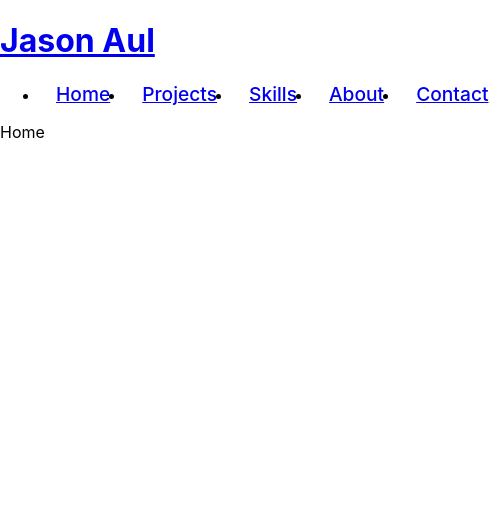
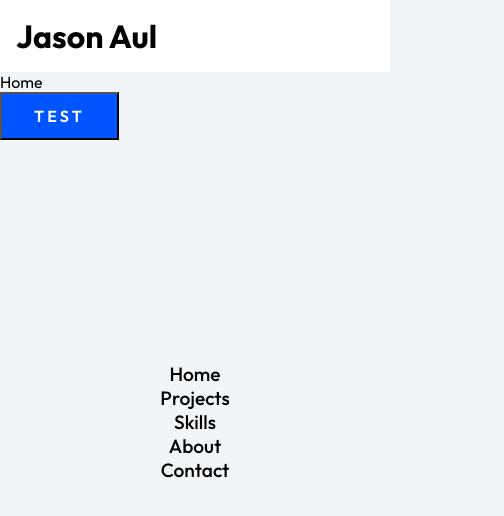
Before and after one commit to jasonaul/portfolio, a React (Create React App) app: page / in a window 390 px wide. Shown: the top 516 px of the page, 504 px wide, since content can reach past the window. Built offline with nearby package versions, Linux system fonts and the light colour scheme.

Commit message:
working on making nav mobile-responsive

```diff
--- a/src/components/Navbar.css
+++ b/src/components/Navbar.css
@@ -1,5 +1,14 @@
+.header-nav {
+    display: flex;
+    justify-content: space-between;
+    align-items: center;
+    padding: 1rem;
+    background-color: white;
+}
+
 .nav-menu {
     display: flex;
+    list-style: none;
 }
 
 .nav-menu li {
@@ -10,3 +19,17 @@
     font-size: 1.2rem;
     font-weight: 500;
 }
+
+@media screen and (max-width: 1040px) {
+    .nav-menu {
+        flex-direction: column;
+        justify-content: center;
+        align-items: center;
+        width: 100%;
+        height: 100vh;
+        position: absolute;
+        top: 0;
+        left: 0;
+        z-index: -3;
+    }
+}
--- a/src/index.css
+++ b/src/index.css
@@ -1,4 +1,4 @@
-body {
+/* body {
   margin: 0;
   font-family: -apple-system, BlinkMacSystemFont, 'Segoe UI', 'Roboto', 'Oxygen',
     'Ubuntu', 'Cantarell', 'Fira Sans', 'Droid Sans', 'Helvetica Neue',
@@ -10,4 +10,50 @@
 code {
   font-family: source-code-pro, Menlo, Monaco, Consolas, 'Courier New',
     monospace;
+} */
+
+@import url('https://fonts.googleapis.com/css2?family=Outfit:wght@100;200;300;400;500;600;700;800;900&display=swap');
+
+* {
+  box-sizing: border-box;
+  margin: 0;
+  padding: 0;
+  font-family: "Outfit", sans-serif
 }
+
+body {
+  background: #f1f5f8;
+}
+
+h1, h4, p, a {
+  color: black;
+  text-decoration: none;
+}
+
+ul {
+  list-style-type: none;
+}
+
+/* BUTTON CSS SETTINGS */
+
+.btn {
+  padding: 12px 32px;
+  font-size: 1rem;
+  text-transform: uppercase;
+  background: #0055ff;
+  color: white;
+  font-weight: 600;
+  cursor: pointer;
+  letter-spacing: .2rem;
+}
+
+.btn-light {
+  background: transparent;
+  color: black;
+}
+
+.btn:hover{
+  background: #00cdf2;
+  color: white;
+  transition: 0.5s;
+}
--- a/src/routes/Home.js
+++ b/src/routes/Home.js
@@ -1,8 +1,12 @@
 import React from 'react'
 
 const Home = () => {
-  return (
+  return (<>
     <div>Home</div>
+    <div>
+    <button className="btn">Test</button>
+    </div>
+    </>
   )
 }
 
```
